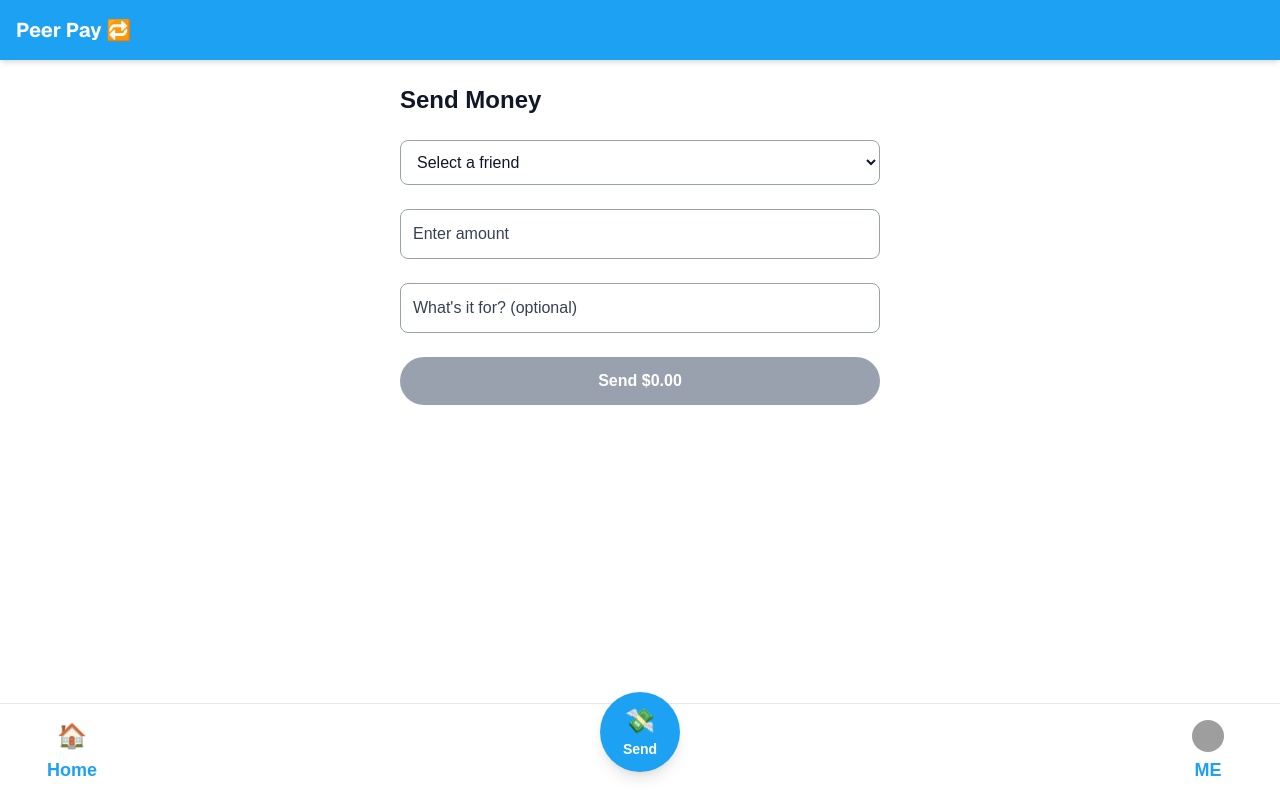
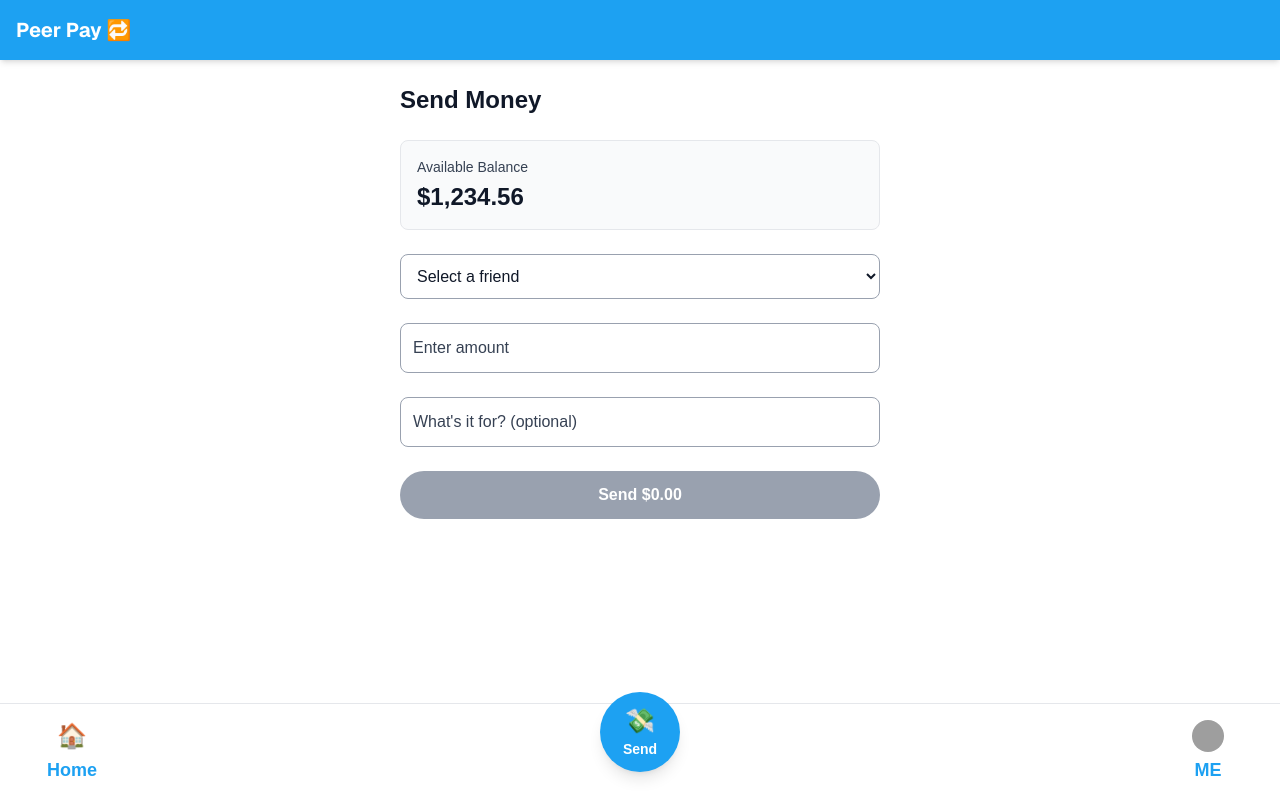
Before and after one commit to dgarcia1724/peerPay, a Next.js app: page /send in a window 1280 px wide. Built offline with nearby package versions, Linux system fonts and the light colour scheme; grey boxes are pictures that could not be loaded.

Commit message:
Send money page updated to show comma for large amounts

```diff
--- a/src/app/(routes)/send/page.tsx
+++ b/src/app/(routes)/send/page.tsx
@@ -7,6 +7,7 @@ import { friends } from "@/data/friends";
 import { useTransactionStore } from "@/store/useTransactionStore";
 import { useBalanceStore } from "@/store/useBalanceStore";
 import { useRouter } from "next/navigation";
+import { formatCurrency } from "@/utils/format";
 
 export default function SendPage() {
   const router = useRouter();
@@ -60,6 +61,14 @@ export default function SendPage() {
   return (
     <div className="container mx-auto max-w-lg px-4 py-6">
       <h1 className="text-2xl font-bold text-gray-900 mb-6">Send Money</h1>
+
+      {/* Available Balance */}
+      <div className="bg-gray-50 rounded-lg p-4 mb-6 border border-gray-200">
+        <p className="text-sm text-gray-700 mb-1">Available Balance</p>
+        <p className="text-2xl font-bold text-gray-900">
+          ${formatCurrency(balance)}
+        </p>
+      </div>
 
       <div className="flex flex-col gap-6">
         {/* Friend Selector */}
@@ -116,10 +125,20 @@ export default function SendPage() {
             value={amount}
             onChange={(e) => setAmount(e.target.value)}
             placeholder="Enter amount"
-            className="w-full p-3 border border-gray-400 rounded-lg text-gray-900 placeholder:text-gray-700 focus:outline-none focus:ring-2 focus:ring-[#1DA1F2] focus:border-transparent"
+            className={`w-full p-3 border rounded-lg text-gray-900 placeholder:text-gray-700 focus:outline-none focus:ring-2 focus:ring-[#1DA1F2] focus:border-transparent ${
+              amount && parseFloat(amount) > balance
+                ? "border-red-500 bg-red-50"
+                : "border-gray-400"
+            }`}
             aria-label="Payment amount"
             required
           />
+          {/* Error Message */}
+          {amount && parseFloat(amount) > balance && (
+            <p className="text-red-500 text-sm mt-1">
+              Amount exceeds available balance
+            </p>
+          )}
         </div>
 
         {/* Description Input */}
@@ -141,11 +160,13 @@ export default function SendPage() {
           className="w-full bg-[#1DA1F2] text-white py-3 px-4 rounded-full font-semibold disabled:bg-gray-400 disabled:cursor-not-allowed hover:bg-[#1A91DA] focus:outline-none focus:ring-2 focus:ring-offset-2 focus:ring-[#1DA1F2]"
           aria-label={
             selectedFriend
-              ? `Send ${amount || "0.00"} to ${selectedFriend.displayName}`
+              ? `Send ${formatCurrency(parseFloat(amount) || 0)} to ${
+                  selectedFriend.displayName
+                }`
               : "Send payment"
           }
         >
-          Send ${amount || "0.00"}
+          Send ${formatCurrency(parseFloat(amount) || 0)}
         </button>
       </div>
     </div>
```
